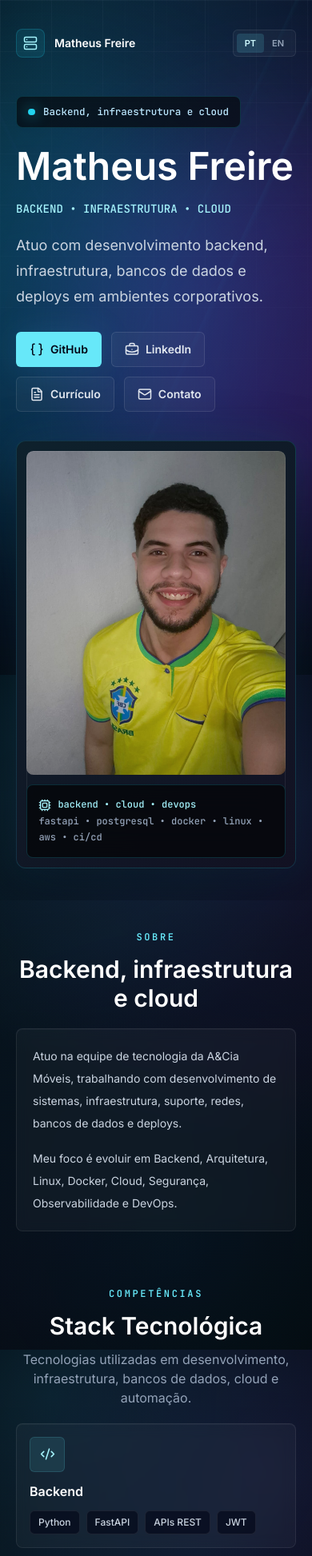
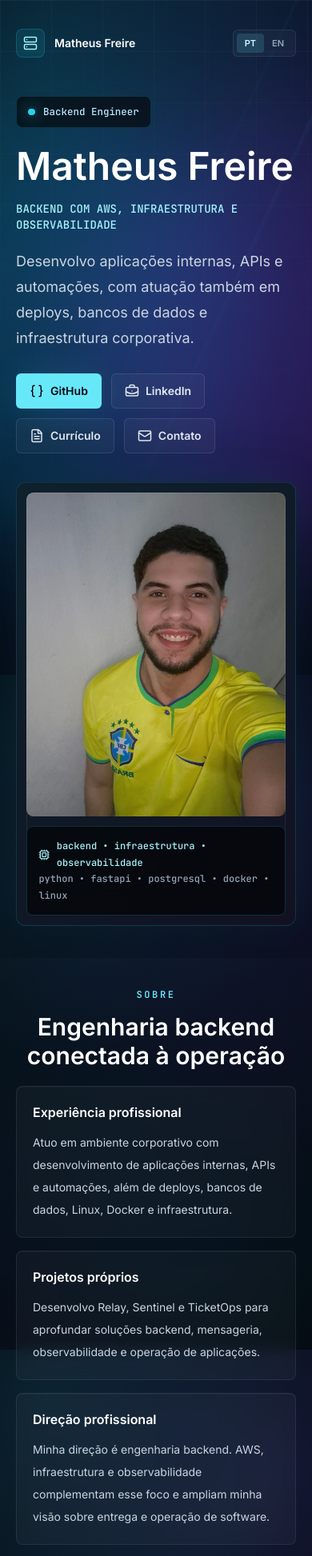
Before and after one commit to Matheus-TecDev/Portfolio, a React (Vite) app: page / in a window 390 px wide. Shown: the top 1946 px of the page at 80% size. Built offline with nearby package versions, Linux system fonts and the light colour scheme.

Commit message:
feat: align portfolio with backend and AWS positioning

```diff
--- a/index.html
+++ b/index.html
@@ -5,7 +5,7 @@
     <meta name="viewport" content="width=device-width, initial-scale=1.0" />
     <meta
       name="description"
-      content="Matheus Freire - Desenvolvimento, infraestrutura, suporte, banco de dados e deploys em ambientes corporativos."
+      content="Matheus Freire — Backend Engineer com diferencial em AWS, infraestrutura e observabilidade."
     />
     <link rel="icon" type="image/svg+xml" href="/favicon.svg" />
     <title>Matheus Freire | Backend & Infra</title>
--- a/src/App.tsx
+++ b/src/App.tsx
@@ -1,5 +1,6 @@
 import { useEffect, useState } from "react";
 import { AboutSection } from "./components/sections/AboutSection";
+import { CertificationSection } from "./components/sections/CertificationSection";
 import { ContactSection } from "./components/sections/ContactSection";
 import { HeroSection } from "./components/sections/HeroSection";
 import { ProjectsSection } from "./components/sections/ProjectsSection";
@@ -27,6 +28,7 @@ export default function App() {
     <main className="app-shell min-h-screen text-slate-200">
       <HeroSection t={t} language={language} onLanguageChange={setLanguage} />
       <AboutSection t={t} />
+      <CertificationSection t={t} />
       <SkillsSection t={t} />
       <ProjectsSection t={t} />
       <ContactSection t={t} />
--- a/src/components/layout/Header.tsx
+++ b/src/components/layout/Header.tsx
@@ -19,6 +19,7 @@ export function Header({ t, language, onLanguageChange }: HeaderProps) {
       <div className="flex items-center gap-3 md:gap-6">
         <div className="hidden items-center gap-6 text-sm text-slate-400 md:flex">
           <a href="#sobre" className="nav-link">{t.nav.about}</a>
+          <a href="#certificacao" className="nav-link">{t.nav.certification}</a>
           <a href="#competencias" className="nav-link">{t.nav.skills}</a>
           <a href="#projetos" className="nav-link">{t.nav.projects}</a>
           <a href="#contato" className="nav-link">{t.nav.contact}</a>
--- a/src/components/sections/AboutSection.tsx
+++ b/src/components/sections/AboutSection.tsx
@@ -9,12 +9,13 @@ export function AboutSection({ t }: AboutSectionProps) {
   return (
     <section id="sobre" className="section">
       <SectionTitle eyebrow={t.about.eyebrow} title={t.about.title} />
-      <div className="panel mx-auto max-w-4xl p-5 md:p-6">
-        <div className="grid gap-4 text-sm leading-7 text-slate-300 md:grid-cols-2 md:text-base">
-          {t.about.highlights.map((item) => (
-            <p key={item}>{item}</p>
+      <div className="mx-auto grid max-w-6xl gap-4 md:grid-cols-3">
+        {t.about.highlights.map((item) => (
+          <article key={item.title} className="panel p-5 md:p-6">
+            <h3 className="text-base font-semibold text-white">{item.title}</h3>
+            <p className="mt-3 text-sm leading-7 text-slate-300">{item.description}</p>
+          </article>
           ))}
-        </div>
       </div>
     </section>
   );
--- /dev/null
+++ b/src/components/sections/CertificationSection.tsx
@@ -0,0 +1,37 @@
+import { motion } from "framer-motion";
+import { Award, ExternalLink } from "lucide-react";
+import { fadeUp } from "../../animations";
+import type { Translation } from "../../i18n";
+import { SectionTitle } from "../layout/SectionTitle";
+
+const credentialUrl = "https://www.credly.com/badges/19345c68-45b8-4f0f-ac74-972872d1b79d/public_url";
+
+type CertificationSectionProps = { t: Translation };
+
+export function CertificationSection({ t }: CertificationSectionProps) {
+  return (
+    <section id="certificacao" className="section">
+      <SectionTitle eyebrow={t.certification.eyebrow} title={t.certification.title} description={t.certification.description} />
+      <motion.article
+        className="panel mx-auto flex max-w-4xl flex-col gap-5 p-5 sm:flex-row sm:items-center sm:justify-between md:p-6"
+        initial="hidden"
+        whileInView="visible"
+        viewport={{ once: true, amount: 0.35 }}
+        variants={fadeUp}
+        transition={{ duration: 0.5 }}
+      >
+        <div className="flex items-start gap-4">
+          <div className="icon-box shrink-0"><Award size={20} /></div>
+          <div>
+            <h3 className="text-lg font-semibold text-white">AWS Certified Cloud Practitioner</h3>
+            <p className="mt-2 text-sm text-slate-400">{t.certification.issued} · {t.certification.validUntil}</p>
+          </div>
+        </div>
+        <a href={credentialUrl} className="btn-secondary shrink-0" target="_blank" rel="noreferrer">
+          <ExternalLink size={17} />
+          {t.certification.verify}
+        </a>
+      </motion.article>
+    </section>
+  );
+}
--- a/src/components/sections/ProjectsSection.tsx
+++ b/src/components/sections/ProjectsSection.tsx
@@ -21,7 +21,7 @@ export function ProjectsSection({ t }: ProjectsSectionProps) {
         description={t.projects.description}
       />
       <div className="mx-auto max-w-6xl space-y-5">
-        <div className="grid items-stretch gap-5 lg:grid-cols-2">
+        <div className="grid items-stretch gap-5 md:grid-cols-2 xl:grid-cols-3">
           {featuredProjects.map((project, index) => (
             <ProjectCard key={project.title} project={project} index={index} variant="featured" />
           ))}
--- a/src/data/highlights.ts
+++ /dev/null
@@ -1,4 +0,0 @@
-export const aboutHighlights = [
-  "Atuo na equipe de TI da A&Cia Móveis, trabalhando com desenvolvimento de sistemas, infraestrutura, suporte, redes, bancos de dados e deploys.",
-  "Meu foco é evoluir para Backend, Arquitetura, Linux, Docker, Cloud, Segurança, Observabilidade e DevOps.",
-];
--- a/src/data/projects.ts
+++ b/src/data/projects.ts
@@ -1,19 +1,25 @@
-import { Headset, Radar } from "lucide-react";
+import { GitBranch, Radar, TicketCheck } from "lucide-react";
 import type { Translation } from "../i18n";
 import type { Project } from "../types/project";
 
 const featuredProjectMeta = [
   {
-    key: "centralChamados",
+    key: "relay",
     category: "featured",
-    links: [{ label: "GitHub", href: "https://github.com/Matheus-TecDev/central-chamados" }],
-    icon: Headset,
+    links: [{ label: "GitHub", href: "https://github.com/Matheus-TecDev/Relay" }],
+    icon: GitBranch,
   },
   {
     key: "sentinel",
     category: "featured",
-    links: [{ label: "GitHub", href: "https://github.com/Matheus-TecDev/sentinel" }],
+    links: [{ label: "GitHub", href: "https://github.com/Matheus-TecDev/Sentinel" }],
     icon: Radar,
+  },
+  {
+    key: "ticketOps",
+    category: "featured",
+    links: [{ label: "GitHub", href: "https://github.com/Matheus-TecDev/TicketOps" }],
+    icon: TicketCheck,
   },
 ] as const;
 
@@ -23,11 +29,11 @@ export function getFeaturedProjects(projects: Translation["projects"]): Project[
   return featuredProjectMeta.map((project) => ({
     title: projectCards[project.key].title,
     type: projectCards[project.key].type,
-    status: projectCards[project.key].status,
     stack: [...projectCards[project.key].stack],
     description: projectCards[project.key].description,
     category: project.category,
     links: project.links.map((link) => ({ ...link, label: projects.links.github })),
     icon: project.icon,
+    details: projects.details,
   }));
 }
--- a/src/data/skills.ts
+++ b/src/data/skills.ts
@@ -2,7 +2,7 @@ import { Activity, AppWindow, Code2, Database, ServerCog } from "lucide-react";
 import type { SkillGroup } from "../types/content";
 import type { Translation } from "../i18n";
 
-const skillIcons = [Code2, ServerCog, Database, AppWindow, Activity] as const;
+const skillIcons = [Code2, Database, ServerCog, Activity, AppWindow] as const;
 
 export function getSkillGroups(skills: Translation["skills"]): SkillGroup[] {
   return skills.groups.map((group, index) => ({
--- a/src/i18n.ts
+++ b/src/i18n.ts
@@ -1,253 +1,114 @@
 export const languages = ["pt-BR", "en"] as const;
-
 export type Language = (typeof languages)[number];
-
 export const defaultLanguage: Language = "pt-BR";
-
 export const languageStorageKey = "portfolio-language";
 
 export const translations = {
   "pt-BR": {
-    languageToggle: {
-      label: "Idioma",
-      options: {
-        "pt-BR": "Português do Brasil",
-        en: "English",
-      },
-    },
-    nav: {
-      about: "Sobre",
-      skills: "Competências",
-      projects: "Projetos",
-      contact: "Contato",
-    },
+    languageToggle: { label: "Idioma", options: { "pt-BR": "Português do Brasil", en: "English" } },
+    nav: { about: "Sobre", certification: "Certificação", skills: "Competências", projects: "Projetos", contact: "Contato" },
     hero: {
-      status: "Backend, infraestrutura e cloud",
+      status: "Backend Engineer",
       name: "Matheus Freire",
-      role: "Backend • Infraestrutura • Cloud",
-      summary:
-        "Atuo com desenvolvimento backend, infraestrutura, bancos de dados e deploys em ambientes corporativos.",
+      role: "Backend com AWS, infraestrutura e observabilidade",
+      summary: "Desenvolvo aplicações internas, APIs e automações, com atuação também em deploys, bancos de dados e infraestrutura corporativa.",
       photoAlt: "Retrato profissional de Matheus Freire",
-      terminalTitle: "backend • cloud • devops",
-      terminalStack: "fastapi • postgresql • docker • linux • aws • ci/cd",
-      links: {
-        github: "GitHub",
-        linkedin: "LinkedIn",
-        resume: "Currículo",
-        contact: "Contato",
-      },
+      terminalTitle: "backend • infraestrutura • observabilidade",
+      terminalStack: "python • fastapi • postgresql • docker • linux",
+      links: { github: "GitHub", linkedin: "LinkedIn", resume: "Currículo", contact: "Contato" },
     },
     about: {
       eyebrow: "Sobre",
-      title: "Backend, infraestrutura e cloud",
+      title: "Engenharia backend conectada à operação",
       highlights: [
-        "Atuo na equipe de tecnologia da A&Cia Móveis, trabalhando com desenvolvimento de sistemas, infraestrutura, suporte, redes, bancos de dados e deploys.",
-        "Meu foco é evoluir em Backend, Arquitetura, Linux, Docker, Cloud, Segurança, Observabilidade e DevOps.",
+        { title: "Experiência profissional", description: "Atuo em ambiente corporativo com desenvolvimento de aplicações internas, APIs e automações, além de deploys, bancos de dados, Linux, Docker e infraestrutura." },
+        { title: "Projetos próprios", description: "Desenvolvo Relay, Sentinel e TicketOps para aprofundar soluções backend, mensageria, observabilidade e operação de aplicações." },
+        { title: "Direção profissional", description: "Minha direção é engenharia backend. AWS, infraestrutura e observabilidade complementam esse foco e ampliam minha visão sobre entrega e operação de software." },
       ],
     },
+    certification: {
+      eyebrow: "Certificação",
+      title: "Conhecimento em cloud validado",
+      description: "Fundamentos de AWS e cloud comprovados por certificação, sem equivalência com experiência prática avançada na plataforma.",
+      issued: "Emitida em julho de 2026",
+      validUntil: "Válida até julho de 2029",
+      verify: "Verificar na Credly",
+    },
     skills: {
-      eyebrow: "Competências",
-      title: "Stack Tecnológica",
-      description:
-        "Tecnologias utilizadas em desenvolvimento, infraestrutura, bancos de dados, cloud e automação.",
+      eyebrow: "Competências", title: "Stack tecnológica",
+      description: "Tecnologias aplicadas a backend, dados, entrega e operação de aplicações.",
       groups: [
-        {
-          title: "Backend",
-          items: ["Python", "FastAPI", "APIs REST", "JWT"],
-        },
-        {
-          title: "Infraestrutura",
-          items: ["Linux", "Docker", "Docker Compose", "Nginx", "Deploy"],
-        },
-        {
-          title: "Banco de Dados",
-          items: ["SQL", "MySQL", "Firebird"],
-        },
-        {
-          title: "Frontend",
-          items: ["React", "Vite", "JavaScript", "TypeScript"],
-        },
-        {
-          title: "Em evolução",
-          items: ["AWS", "Segurança", "Observabilidade", "CI/CD"],
-        },
+        { title: "Backend", items: ["Python", "FastAPI", "APIs REST", "JWT"] },
+        { title: "Dados", items: ["PostgreSQL", "SQL", "MySQL", "Redis", "Firebird"] },
+        { title: "Infraestrutura e entrega", items: ["Linux", "Docker", "Docker Compose", "Nginx", "GitHub Actions"] },
+        { title: "Mensageria e observabilidade", items: ["RabbitMQ", "Prometheus", "Grafana", "Loki", "OpenTelemetry"] },
+        { title: "Frontend complementar", items: ["React", "TypeScript", "Vite"] },
       ],
     },
     projects: {
-      eyebrow: "Portfólio",
-      title: "Projetos em Destaque",
-      description:
-        "Projetos desenvolvidos com foco em backend, infraestrutura, observabilidade e arquitetura de sistemas.",
-      allProjectsText: "Ver todos os projetos no GitHub →",
-      repositoriesButton: "Ver repositórios",
-      links: {
-        github: "GitHub",
-      },
+      eyebrow: "Portfólio", title: "Projetos em destaque",
+      description: "Projetos públicos que demonstram backend, mensageria, infraestrutura e observabilidade.",
+      allProjectsText: "Conheça os demais projetos no GitHub →", repositoriesButton: "Ver repositórios",
+      links: { github: "GitHub" },
+      details: { summary: "Detalhes", context: "Contexto", technicalPoints: "Pontos técnicos", impact: "Impacto" },
       cards: {
-        centralChamados: {
-          title: "Central de Chamados",
-          type: "Full Stack / Sistema de Chamados",
-          status: "Em evolução",
-          stack: ["React", "FastAPI", "PostgreSQL", "Alembic", "Docker Compose", "Nginx"],
-          description:
-            "Sistema próprio para abertura, acompanhamento e gestão de chamados, estruturado com frontend, backend, banco PostgreSQL e preparação para deploy em VPS Linux.",
-        },
-        sentinel: {
-          title: "Sentinel",
-          type: "Full Stack / Observabilidade",
-          status: "Em evolução",
-          stack: [
-            "React",
-            "TypeScript",
-            "FastAPI",
-            "PostgreSQL",
-            "JWT",
-            "RBAC",
-            "Docker Compose",
-            "Nginx",
-            "Prometheus",
-            "Grafana",
-            "Loki",
-          ],
-          description:
-            "Plataforma de observabilidade para monitoramento de serviços, APIs e aplicações internas, com verificações HTTP automáticas, autenticação JWT, RBAC, métricas, logs e dashboards operacionais com Prometheus, Grafana, Loki e Docker.",
-        },
+        relay: { title: "Relay", type: "Processamento assíncrono de eventos", stack: ["FastAPI", "RabbitMQ", "PostgreSQL", "Redis", "Docker", "OpenTelemetry"], description: "Plataforma para processamento assíncrono de eventos com Outbox transacional, consumidores idempotentes, retentativas, DLQ e observabilidade de métricas, logs e traces." },
+        sentinel: { title: "Sentinel", type: "Monitoramento e observabilidade", stack: ["FastAPI", "PostgreSQL", "React", "Docker", "Prometheus", "Grafana", "Loki"], description: "Plataforma de monitoramento de APIs e serviços internos com verificações HTTP agendadas, histórico de disponibilidade, incidentes, alertas, JWT e RBAC." },
+        ticketOps: { title: "TicketOps", type: "Operações de service desk", stack: ["FastAPI", "PostgreSQL", "React", "Docker", "Prometheus", "GitHub Actions"], description: "Plataforma de service desk interno com fluxo de chamados, atribuição técnica, RBAC, auditoria, anexos, dashboard operacional e testes automatizados." },
       },
     },
-    contact: {
-      eyebrow: "Contato",
-      title: "Contato direto",
-      description: "Backend, infraestrutura, bancos de dados e deploys em ambiente corporativo.",
-      links: {
-        github: "GitHub",
-        linkedin: "LinkedIn",
-        email: "E-mail",
-      },
-    },
-    footer: "© 2026 Matheus Freire. Backend, Infraestrutura e Cloud.",
+    contact: { eyebrow: "Contato", title: "Contato direto", description: "Vamos conversar sobre engenharia backend, infraestrutura e observabilidade.", links: { github: "GitHub", linkedin: "LinkedIn", email: "E-mail" } },
+    footer: "© 2026 Matheus Freire. Backend Engineer.",
   },
   en: {
-    languageToggle: {
-      label: "Language",
-      options: {
-        "pt-BR": "Português do Brasil",
-        en: "English",
-      },
-    },
-    nav: {
-      about: "About",
-      skills: "Skills",
-      projects: "Projects",
-      contact: "Contact",
-    },
+    languageToggle: { label: "Language", options: { "pt-BR": "Brazilian Portuguese", en: "English" } },
+    nav: { about: "About", certification: "Certification", skills: "Skills", projects: "Projects", contact: "Contact" },
     hero: {
-      status: "Backend, infrastructure & cloud",
-      name: "Matheus Freire",
-      role: "Backend • Infrastructure • Cloud",
-      summary:
-        "I work with backend development, infrastructure, databases and deployments in corporate environments.",
+      status: "Backend Engineer", name: "Matheus Freire",
+      role: "Backend with AWS, infrastructure and observability",
+      summary: "I build internal applications, APIs and automations, while also working with deployments, databases and corporate infrastructure.",
       photoAlt: "Professional portrait of Matheus Freire",
-      terminalTitle: "backend • cloud • devops",
-      terminalStack: "fastapi • postgresql • docker • linux • aws • ci/cd",
-      links: {
-        github: "GitHub",
-        linkedin: "LinkedIn",
-        resume: "Resume",
-        contact: "Contact",
-      },
+      terminalTitle: "backend • infrastructure • observability",
+      terminalStack: "python • fastapi • postgresql • docker • linux",
+      links: { github: "GitHub", linkedin: "LinkedIn", resume: "Resume", contact: "Contact" },
     },
     about: {
-      eyebrow: "About",
-      title: "Backend, infrastructure and cloud",
+      eyebrow: "About", title: "Backend engineering connected to operations",
       highlights: [
-        "I work on the technology team at A&Cia Moveis, building systems, infrastructure, support, networks, databases and deployments.",
-        "My focus is growing in Backend, Architecture, Linux, Docker, Cloud, Security, Observability and DevOps.",
+        { title: "Professional experience", description: "I work in a corporate environment building internal applications, APIs and automations, as well as handling deployments, databases, Linux, Docker and infrastructure." },
+        { title: "Personal projects", description: "I build Relay, Sentinel and TicketOps to deepen my work with backend systems, messaging, observability and application operations." },
+        { title: "Professional direction", description: "My direction is backend engineering. AWS, infrastructure and observability complement this focus and broaden how I approach software delivery and operations." },
       ],
     },
+    certification: {
+      eyebrow: "Certification", title: "Validated cloud knowledge",
+      description: "AWS and cloud fundamentals validated by certification, without presenting them as advanced hands-on experience on the platform.",
+      issued: "Issued in July 2026", validUntil: "Valid until July 2029", verify: "Verify on Credly",
+    },
     skills: {
-      eyebrow: "Skills",
-      title: "Technology Stack",
-      description: "Technologies used across development, infrastructure, databases, cloud and automation.",
+      eyebrow: "Skills", title: "Technology stack", description: "Technologies applied to backend development, data, delivery and application operations.",
       groups: [
-        {
-          title: "Backend",
-          items: ["Python", "FastAPI", "REST APIs", "JWT"],
-        },
-        {
-          title: "Infrastructure",
-          items: ["Linux", "Docker", "Docker Compose", "Nginx", "Deploy"],
-        },
-        {
-          title: "Databases",
-          items: ["SQL", "MySQL", "Firebird"],
-        },
-        {
-          title: "Frontend",
-          items: ["React", "Vite", "JavaScript", "TypeScript"],
-        },
-        {
-          title: "Evolving",
-          items: ["AWS", "Security", "Observability", "CI/CD"],
-        },
+        { title: "Backend", items: ["Python", "FastAPI", "REST APIs", "JWT"] },
+        { title: "Data", items: ["PostgreSQL", "SQL", "MySQL", "Redis", "Firebird"] },
+        { title: "Infrastructure and delivery", items: ["Linux", "Docker", "Docker Compose", "Nginx", "GitHub Actions"] },
+        { title: "Messaging and observability", items: ["RabbitMQ", "Prometheus", "Grafana", "Loki", "OpenTelemetry"] },
+        { title: "Complementary frontend", items: ["React", "TypeScript", "Vite"] },
       ],
     },
     projects: {
-      eyebrow: "Portfolio",
-      title: "Featured Projects",
-      description:
-        "Projects built with a focus on backend, infrastructure, observability and systems architecture.",
-      allProjectsText: "See all projects on GitHub →",
-      repositoriesButton: "View repositories",
-      links: {
-        github: "GitHub",
-      },
+      eyebrow: "Portfolio", title: "Featured projects", description: "Public projects demonstrating backend development, messaging, infrastructure and observability.",
+      allProjectsText: "Explore more projects on GitHub →", repositoriesButton: "View repositories", links: { github: "GitHub" },
+      details: { summary: "Details", context: "Context", technicalPoints: "Technical points", impact: "Impact" },
       cards: {
-        centralChamados: {
-          title: "Help Desk Center",
-          type: "Full Stack / Help Desk System",
-          status: "In progress",
-          stack: ["React", "FastAPI", "PostgreSQL", "Alembic", "Docker Compose", "Nginx"],
-          description:
-            "Custom system for opening, tracking and managing support tickets, structured with frontend, backend, PostgreSQL database and preparation for deployment on a Linux VPS.",
-        },
-        sentinel: {
-          title: "Sentinel",
-          type: "Full Stack / Observability",
-          status: "In progress",
-          stack: [
-            "React",
-            "TypeScript",
-            "FastAPI",
-            "PostgreSQL",
-            "JWT",
-            "RBAC",
-            "Docker Compose",
-            "Nginx",
-            "Prometheus",
-            "Grafana",
-            "Loki",
-          ],
-          description:
-            "Observability platform for monitoring services, APIs and internal applications, with automated HTTP checks, JWT authentication, RBAC, metrics, logs and operational dashboards with Prometheus, Grafana, Loki and Docker.",
-        },
+        relay: { title: "Relay", type: "Asynchronous event processing", stack: ["FastAPI", "RabbitMQ", "PostgreSQL", "Redis", "Docker", "OpenTelemetry"], description: "An asynchronous event-processing platform with a transactional outbox, idempotent consumers, retries, a DLQ, and observability across metrics, logs and traces." },
+        sentinel: { title: "Sentinel", type: "Monitoring and observability", stack: ["FastAPI", "PostgreSQL", "React", "Docker", "Prometheus", "Grafana", "Loki"], description: "A monitoring platform for APIs and internal services with scheduled HTTP checks, availability history, incidents, alerts, JWT and RBAC." },
+        ticketOps: { title: "TicketOps", type: "Service desk operations", stack: ["FastAPI", "PostgreSQL", "React", "Docker", "Prometheus", "GitHub Actions"], description: "An internal service desk platform with ticket workflows, technical assignment, RBAC, auditing, attachments, an operational dashboard and automated tests." },
       },
     },
-    contact: {
-      eyebrow: "Contact",
-      title: "Direct contact",
-      description: "Backend, infrastructure, databases and deployments in corporate environments.",
-      links: {
-        github: "GitHub",
-        linkedin: "LinkedIn",
-        email: "E-mail",
-      },
-    },
-    footer: "© 2026 Matheus Freire. Backend, Infrastructure and Cloud.",
+    contact: { eyebrow: "Contact", title: "Direct contact", description: "Let's talk about backend engineering, infrastructure and observability.", links: { github: "GitHub", linkedin: "LinkedIn", email: "Email" } },
+    footer: "© 2026 Matheus Freire. Backend Engineer.",
   },
 } as const;
 
 export type Translation = (typeof translations)[Language];
-
-export function isLanguage(value: string | null): value is Language {
-  return value === "pt-BR" || value === "en";
-}
+export function isLanguage(value: string | null): value is Language { return value === "pt-BR" || value === "en"; }
--- a/src/types/project.ts
+++ b/src/types/project.ts
@@ -15,9 +15,15 @@ export type Project = {
   context?: string;
   problem?: string;
   impact?: string;
-  status: string;
+  status?: string;
   category?: ProjectCategory;
   technicalPoints?: string[];
+  details?: {
+    summary: string;
+    context: string;
+    technicalPoints: string;
+    impact: string;
+  };
   links?: ProjectLink[];
   icon: LucideIcon;
 };
```
Also changed, not shown: src/components/projects/ProjectCard.tsx (+5 -5 lines).
